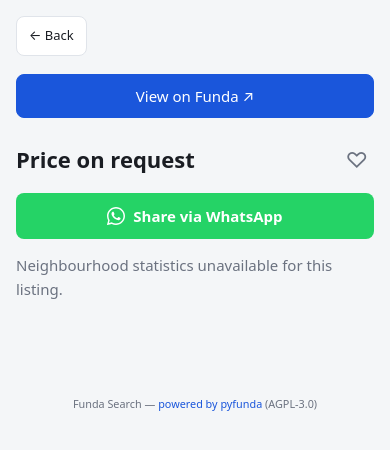
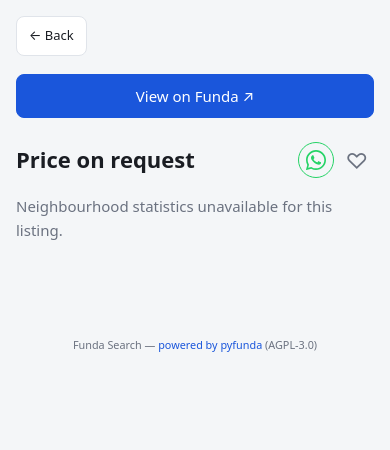
Before and after one commit to Codingroller/funda-search, a FastAPI app: template app/templates/listing_detail.html in a window 390 px wide. Shown: the part 77-527 px from the top of the page. Run offline with FastAPI, Linux system fonts and the light colour scheme; the template is opened without the code that fills it, so the values that code supplies are empty; parts of the project's set-up code (start-up, migrations or seed data) failed here and were passed over; some libraries are stand-ins or nearby versions.

Commit message:
WhatsApp: icon-only, placed left of heart in meta row
Replaces the full-width green mobile button below the price row with a
compact circular icon (36px, green border) inside the same flex group
as the heart. On desktop both are hidden/visible as before; on mobile
the WhatsApp icon appears to the left of the heart.

Co-Authored-By: Claude Sonnet 4.6 <noreply@anthropic.com>

```diff
--- a/app/templates/listing_detail.html
+++ b/app/templates/listing_detail.html
@@ -42,24 +42,23 @@
     {% if listing.construction_year %}<span class="detail-tag">Built {{ listing.construction_year }}</span>{% endif %}
     {% if listing.object_type %}<span class="detail-tag">{{ listing.object_type | capitalize }}</span>{% endif %}
   </div>
+  <div class="detail-meta-icons">
+    {# WhatsApp icon — mobile only, left of heart #}
+    {% set _share_text = (listing.title or '') ~ ' — ' ~ (listing.price or '') ~ '\n' ~ (listing.url or '') %}
+    <a class="wa-icon-btn mobile-only"
+       href="https://wa.me/?text={{ _share_text | url_quote }}"
+       target="_blank" rel="noopener" title="Share via WhatsApp">
+      <svg viewBox="0 0 24 24" fill="currentColor" width="20" height="20" aria-hidden="true"><path d="M17.472 14.382c-.297-.149-1.758-.867-2.03-.967-.273-.099-.471-.148-.67.15-.197.297-.767.966-.94 1.164-.173.199-.347.223-.644.075-.297-.15-1.255-.463-2.39-1.475-.883-.788-1.48-1.761-1.653-2.059-.173-.297-.018-.458.13-.606.134-.133.298-.347.446-.52.149-.174.198-.298.298-.497.099-.198.05-.371-.025-.52-.075-.149-.669-1.612-.916-2.207-.242-.579-.487-.5-.669-.51-.173-.008-.371-.01-.57-.01-.198 0-.52.074-.792.372-.272.297-1.04 1.016-1.04 2.479 0 1.462 1.065 2.875 1.213 3.074.149.198 2.096 3.2 5.077 4.487.709.306 1.262.489 1.694.625.712.227 1.36.195 1.871.118.571-.085 1.758-.719 2.006-1.413.248-.694.248-1.289.173-1.413-.074-.124-.272-.198-.57-.347z"/><path d="M12 0C5.373 0 0 5.373 0 12c0 2.127.558 4.126 1.535 5.857L.057 23.43a.5.5 0 0 0 .513.57l5.701-1.494A11.955 11.955 0 0 0 12 24c6.627 0 12-5.373 12-12S18.627 0 12 0zm0 22c-1.9 0-3.68-.524-5.2-1.437l-.373-.22-3.862 1.013 1.033-3.772-.242-.39A9.956 9.956 0 0 1 2 12C2 6.478 6.478 2 12 2s10 4.478 10 10-4.478 10-10 10z"/></svg>
+    </a>
     <button
       class="like-btn like-btn-lg{% if is_liked %} liked{% endif %}"
-    style="margin-left: auto; align-self: center;"
       hx-post="/listings/{{ listing.global_id }}/like"
       hx-target="this"
       hx-swap="outerHTML"
       title="{% if is_liked %}Remove from liked{% else %}Save to liked{% endif %}"
     >{{ '♥' if is_liked else '♡' }}</button>
   </div>
-
-{# ── WhatsApp share (mobile only) ── #}
-{% set _share_text = (listing.title or '') ~ ' — ' ~ (listing.price or '') ~ '\n' ~ (listing.url or '') %}
-<a class="btn-whatsapp mobile-only"
-   href="https://wa.me/?text={{ _share_text | url_quote }}"
-   target="_blank" rel="noopener">
-  <svg viewBox="0 0 24 24" fill="currentColor" width="18" height="18" aria-hidden="true"><path d="M17.472 14.382c-.297-.149-1.758-.867-2.03-.967-.273-.099-.471-.148-.67.15-.197.297-.767.966-.94 1.164-.173.199-.347.223-.644.075-.297-.15-1.255-.463-2.39-1.475-.883-.788-1.48-1.761-1.653-2.059-.173-.297-.018-.458.13-.606.134-.133.298-.347.446-.52.149-.174.198-.298.298-.497.099-.198.05-.371-.025-.52-.075-.149-.669-1.612-.916-2.207-.242-.579-.487-.5-.669-.51-.173-.008-.371-.01-.57-.01-.198 0-.52.074-.792.372-.272.297-1.04 1.016-1.04 2.479 0 1.462 1.065 2.875 1.213 3.074.149.198 2.096 3.2 5.077 4.487.709.306 1.262.489 1.694.625.712.227 1.36.195 1.871.118.571-.085 1.758-.719 2.006-1.413.248-.694.248-1.289.173-1.413-.074-.124-.272-.198-.57-.347z"/><path d="M12 0C5.373 0 0 5.373 0 12c0 2.127.558 4.126 1.535 5.857L.057 23.43a.5.5 0 0 0 .513.57l5.701-1.494A11.955 11.955 0 0 0 12 24c6.627 0 12-5.373 12-12S18.627 0 12 0zm0 22c-1.9 0-3.68-.524-5.2-1.437l-.373-.22-3.862 1.013 1.033-3.772-.242-.39A9.956 9.956 0 0 1 2 12C2 6.478 6.478 2 12 2s10 4.478 10 10-4.478 10-10 10z"/></svg>
-  Share via WhatsApp
-</a>
+</div>
 
 {# ── Photo grid ── #}
 {% if listing.photos | length > 1 %}
--- a/static/style.css
+++ b/static/style.css
@@ -262,7 +262,7 @@ a:hover { text-decoration: underline; }
 }
 .like-btn:hover { color: #ef4444; transform: scale(1.2); }
 .like-btn.liked { color: #ef4444; }
-.like-btn-lg { font-size: 22px; padding: 3px 6px; }
+.like-btn-lg { font-size: 22px; padding: 3px 6px; align-self: center; }
 
 /* Liked page */
 .liked-grid {
@@ -737,24 +737,26 @@ a:hover { text-decoration: underline; }
 .small { font-size: 12px; }
 .mobile-only { display: none; }
 
-/* WhatsApp share button */
-.btn-whatsapp {
-  display: none;           /* desktop: hidden */
+/* WhatsApp icon button (detail page, left of heart) */
+.detail-meta-icons {
+  margin-left: auto;
+  display: flex;
+  align-items: center;
+  gap: 6px;
+}
+.wa-icon-btn {
+  display: none;           /* hidden on desktop */
   align-items: center;
   justify-content: center;
-  gap: 8px;
-  width: 100%;
-  padding: 11px 16px;
-  background: #25d366;
-  color: #fff;
-  border-radius: var(--radius);
-  font-size: 15px;
-  font-weight: 600;
+  width: 36px; height: 36px;
+  color: #25d366;
+  border-radius: 50%;
+  border: 1.5px solid #25d366;
   text-decoration: none;
-  margin-bottom: 14px;
+  flex-shrink: 0;
   transition: background .15s;
 }
-.btn-whatsapp:hover { background: #1ebe5d; text-decoration: none; color: #fff; }
+.wa-icon-btn:hover { background: #f0fdf4; text-decoration: none; }
 
 /* ── Mobile (≤ 640 px) ─────────────────────────────────────────────── */
 @media (max-width: 640px) {
@@ -850,8 +852,8 @@ a:hover { text-decoration: underline; }
   .listing-info { padding: 12px 12px 8px; }
   .listing-card-foot { text-align: center; padding: 8px 12px; }
 
-  /* ── WhatsApp share + mobile-only utility ── */
-  .btn-whatsapp { display: flex; }
+  /* ── WhatsApp icon + mobile-only utility ── */
+  .wa-icon-btn { display: flex; }
   .mobile-only { display: flex; }
 
   /* ── Detail page ── */
```
Lines whose indentation alone changed are shown as unchanged.
